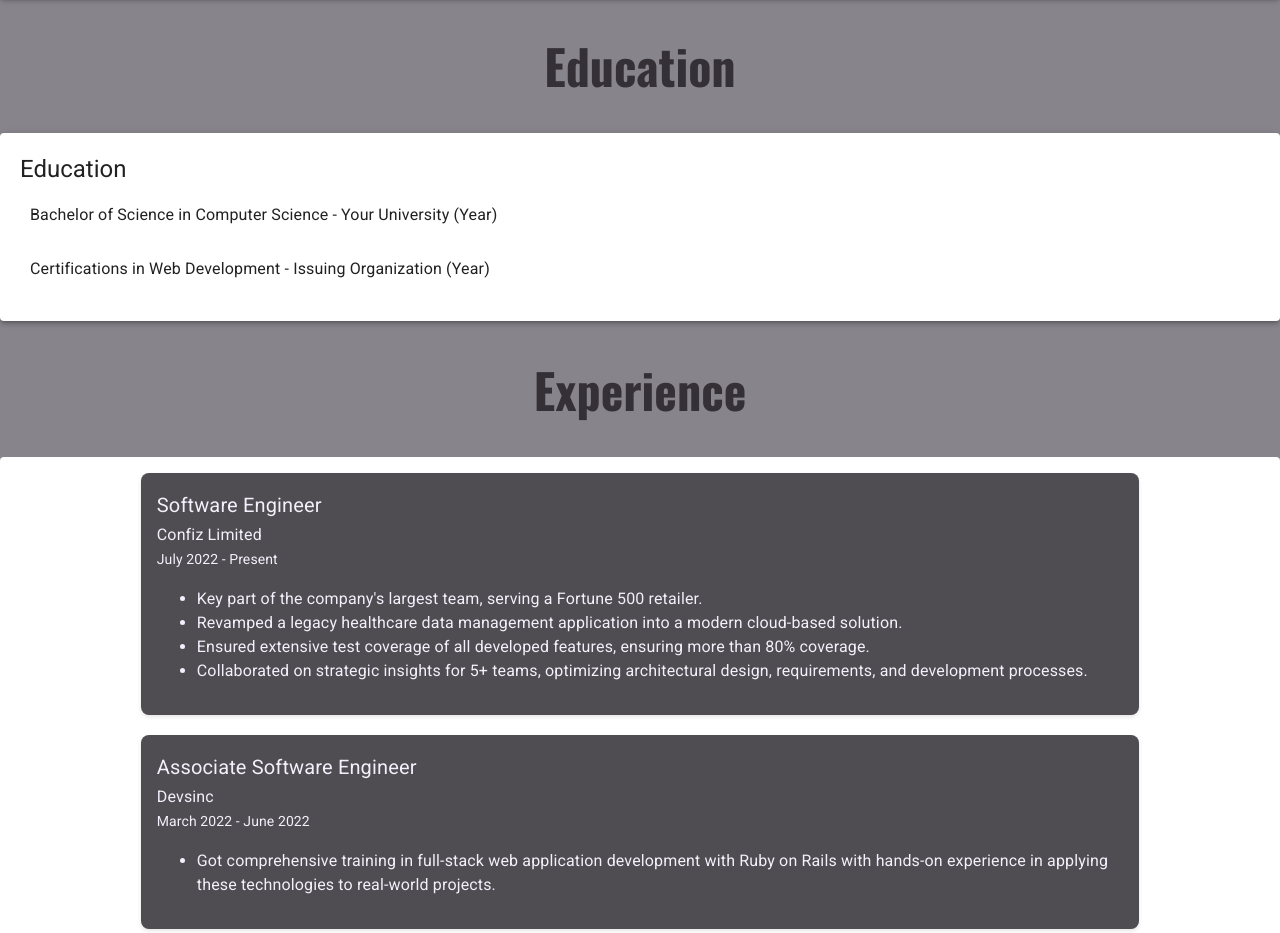
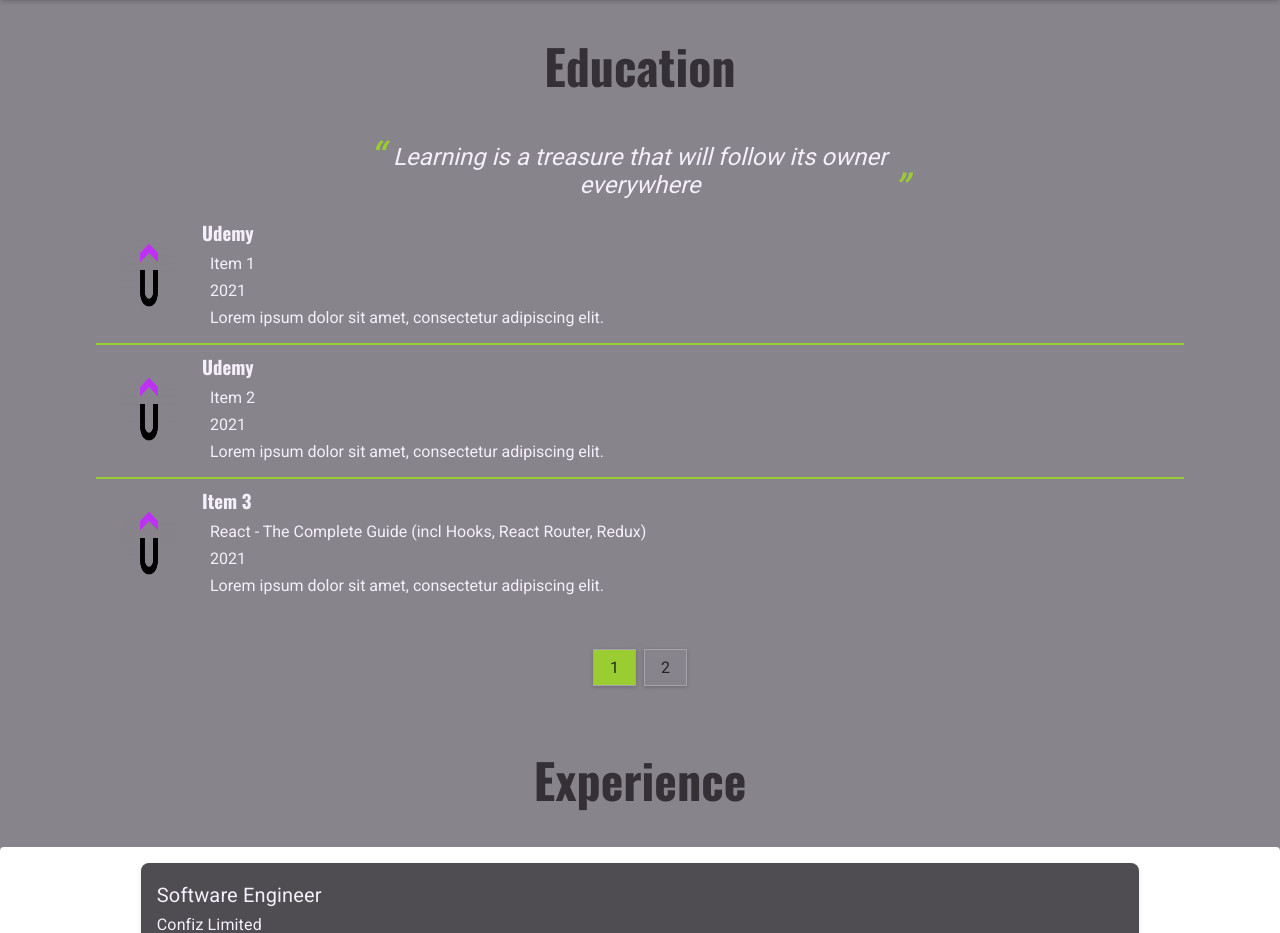
Before and after one commit to arahman01/personal-site, a Next.js app: page / in a window 1280 px wide. Shown: the part 942-1875 px from the top of the page. Built offline with nearby package versions, Linux system fonts and the light colour scheme.

Commit message:
education section layout basic

```diff
--- a/components/education/education.js
+++ b/components/education/education.js
@@ -1,28 +1,77 @@
 import React, { Fragment } from "react";
-import { Paper, Typography } from "@mui/material";
 import classes from "./education.module.css";
 import commonStyles from "../../styles/common.module.css";
+
+import EducationList from "./educationList";
+
+const professionalDevelopmentData = [
+  {
+    logo: "/Udemy-Logo.png",
+    institution: "Udemy",
+    degree: "Item 1",
+    dates: "2021",
+    explanation: "Lorem ipsum dolor sit amet, consectetur adipiscing elit.",
+    certificateLink: "https://www.udemy.com/certificate/UC-1234567890/",
+  },
+  {
+    logo: "/Udemy-Logo.png",
+    institution: "Udemy",
+    degree: "Item 2",
+    dates: "2021",
+    explanation: "Lorem ipsum dolor sit amet, consectetur adipiscing elit.",
+    certificateLink: "https://www.udemy.com/certificate/UC-1234567890/",
+  },
+  {
+    logo: "/Udemy-Logo.png",
+    institution: "Item 3",
+    degree: "React - The Complete Guide (incl Hooks, React Router, Redux)",
+    dates: "2021",
+    explanation: "Lorem ipsum dolor sit amet, consectetur adipiscing elit.",
+    certificateLink: "https://www.udemy.com/certificate/UC-1234567890/",
+  },
+  {
+    logo: "/Udemy-Logo.png",
+    institution: "Item 4",
+    degree: "React - The Complete Guide (incl Hooks, React Router, Redux)",
+    dates: "2021",
+    explanation: "Lorem ipsum dolor sit amet, consectetur adipiscing elit.",
+    certificateLink: "https://www.udemy.com/certificate/UC-1234567890/",
+  },
+  {
+    logo: "/Udemy-Logo.png",
+    institution: "Item 5",
+    degree: "React - The Complete Guide (incl Hooks, React Router, Redux)",
+    dates: "2021",
+    explanation: "Lorem ipsum dolor sit amet, consectetur adipiscing elit.",
+    certificateLink: "https://www.udemy.com/certificate/UC-1234567890/",
+  },
+];
 
 const Education = () => {
   return (
     <Fragment>
       <h1 className={commonStyles.pageSectionHeading}>Education</h1>
-      <Paper elevation={3} className={classes.section}>
-        <Typography variant="h5" gutterBottom>
-          Education
-        </Typography>
-        <Paper elevation={0} className={classes.education}>
-          <Typography variant="body1">
-            Bachelor of Science in Computer Science - Your University (Year)
-          </Typography>
-        </Paper>
-        <Paper elevation={0} className={classes.education}>
-          <Typography variant="body1">
-            Certifications in Web Development - Issuing Organization (Year)
-          </Typography>
-        </Paper>
-        {/* Add more education details as needed */}
-      </Paper>
+      <div className={classes.education}>
+        <blockquote className={classes.quote}>
+          <span
+            className={`${classes.quotationMark} ${classes.leftQuotationMark}`}
+          >
+            “
+          </span>
+          Learning is a treasure that will follow its owner everywhere
+          <span
+            className={`${classes.quotationMark} ${classes.rightQuotationMark}`}
+          >
+            ”
+          </span>
+        </blockquote>
+      </div>
+      <div className={classes.professionalDevelopmentContainer}>
+        <EducationList
+          title="Professional Development"
+          data={professionalDevelopmentData}
+        />
+      </div>
     </Fragment>
   );
 };
--- a/components/education/education.module.css
+++ b/components/education/education.module.css
@@ -1,3 +1,40 @@
+.education {
+  text-align: center;
+}
+
+.quote {
+  font-size: 1.5rem;
+  margin: 0 auto;
+  max-width: 40%;
+  position: relative;
+  font-style: italic;
+  color: var(--color-grey-50);
+}
+
+.quotationMark {
+  font-size: 42px;
+  color: var(--color-primary-010);
+  position: absolute;
+}
+
+.leftQuotationMark {
+  top: -10px;
+  left: -20px;
+}
+
+.rightQuotationMark {
+  bottom: -15px;
+  right: -15px;
+}
+
+@media (max-width: 768px) {
+  .quote {
+    font-size: 1rem;
+  }
+}
+
+/* end quote */
+
 .section {
   padding: 20px;
 }
@@ -11,3 +48,8 @@
   padding: 10px;
   margin-bottom: 10px;
 }
+
+.professionalDevelopmentContainer {
+  display: flex;
+  justify-content: center; /* Move the entire section to the right */
+}
--- /dev/null
+++ b/components/education/educationItem.js
@@ -0,0 +1,21 @@
+import React from "react";
+import styles from "./educationItem.module.css";
+import Image from "next/image";
+
+const EducationItem = ({ logo, institution, degree, dates, explanation }) => {
+  return (
+    <div className={styles.educationItem}>
+      <div className={styles.logo}>
+        <Image src={logo} alt="Logo" width={64} height={64} />{" "}
+      </div>
+      <div className={styles.details}>
+        <h3>{institution}</h3>
+        <p>{degree}</p>
+        <p>{dates}</p>
+        <p>{explanation}</p>
+      </div>
+    </div>
+  );
+};
+
+export default EducationItem;
--- /dev/null
+++ b/components/education/educationItem.module.css
@@ -0,0 +1,42 @@
+.educationItem {
+  display: flex;
+  justify-content: center;
+  align-items: center;
+}
+
+.logo {
+  margin-right: 1rem;
+  margin-left: 1rem;
+  padding: 5px;
+}
+
+.details {
+  padding: 0;
+}
+
+.details h3 {
+  margin: 0;
+  color: var(--color-grey-50);
+}
+
+.details p {
+  margin: 8px;
+  color: var(--color-grey-50);
+}
+
+.logo img {
+  width: 48px;
+  height: 48px;
+  border-radius: 100%;
+}
+
+.details {
+  flex: 1;
+}
+
+@media (max-width: 600px) {
+  .logo img {
+    width: 36px;
+    height: 36px;
+  }
+}
--- /dev/null
+++ b/components/education/educationList.js
@@ -0,0 +1,51 @@
+import React, { useState } from "react";
+import EducationItem from "./educationItem";
+import styles from "./educationList.module.css";
+
+const itemsPerPage = 3;
+
+const EducationList = ({ title, data }) => {
+  const [currentPage, setCurrentPage] = useState(1);
+
+  const indexOfLastItem = currentPage * itemsPerPage;
+  const indexOfFirstItem = indexOfLastItem - itemsPerPage;
+  const currentItems = data.slice(indexOfFirstItem, indexOfLastItem);
+
+  return (
+    <div className={styles.professionalDevelopment}>
+      {" "}
+      {/* <h2>{title}</h2> */}
+      {currentItems.map((item, index) => (
+        <React.Fragment key={index}>
+          <EducationItem {...item} />
+          {index !== currentItems.length - 1 && (
+            <hr className={styles.divider} />
+          )}
+        </React.Fragment>
+      ))}
+      {data.length > itemsPerPage && (
+        <div className={styles.pagination}>
+          {" "}
+          <ul className={styles.paginationList}>
+            {" "}
+            {Array.from({ length: Math.ceil(data.length / itemsPerPage) }).map(
+              (_, index) => (
+                <li
+                  key={index}
+                  className={`${styles.pageNumber} ${
+                    currentPage === index + 1 ? styles.active : ""
+                  }`}
+                  onClick={() => setCurrentPage(index + 1)}
+                >
+                  {index + 1}
+                </li>
+              )
+            )}
+          </ul>
+        </div>
+      )}
+    </div>
+  );
+};
+
+export default EducationList;
--- /dev/null
+++ b/components/education/educationList.module.css
@@ -0,0 +1,48 @@
+.professionalDevelopment {
+  margin-bottom: 10px;
+  width: 100%;
+  margin-left: 6rem;
+  margin-right: 6rem;
+}
+
+.pagination {
+  display: flex;
+  justify-content: center;
+  margin-top: 30px;
+}
+
+.paginationList {
+  list-style: none;
+  padding: 0;
+  display: flex;
+  flex-wrap: wrap;
+  gap: 8px;
+}
+
+.paginationList li {
+  cursor: pointer;
+  padding: 8px 12px;
+  border: 1px solid var(--color-grey-300);
+  box-shadow: 0 1px 4px rgba(0, 0, 0, 0.2);
+  padding: var(--size-2) var(--size-4);
+}
+
+.paginationList li:hover {
+  background-color: var(--color-primary-200);
+  border-color: var(--color-primary-200);
+}
+
+.active {
+  background-color: var(--color-primary-010);
+  border-color: var(--color-primary-010);
+}
+
+.divider {
+  border: 1px solid var(--color-primary-010);
+}
+
+@media (max-width: 600px) {
+  .paginationList li {
+    padding: 6px 10px;
+  }
+}
```
Also changed, not shown: components/education/educationItem-mui.js (added, +58 -0 lines), components/education/educationList-mui.js (added, +47 -0 lines), public/Udemy-Logo.png (added).
